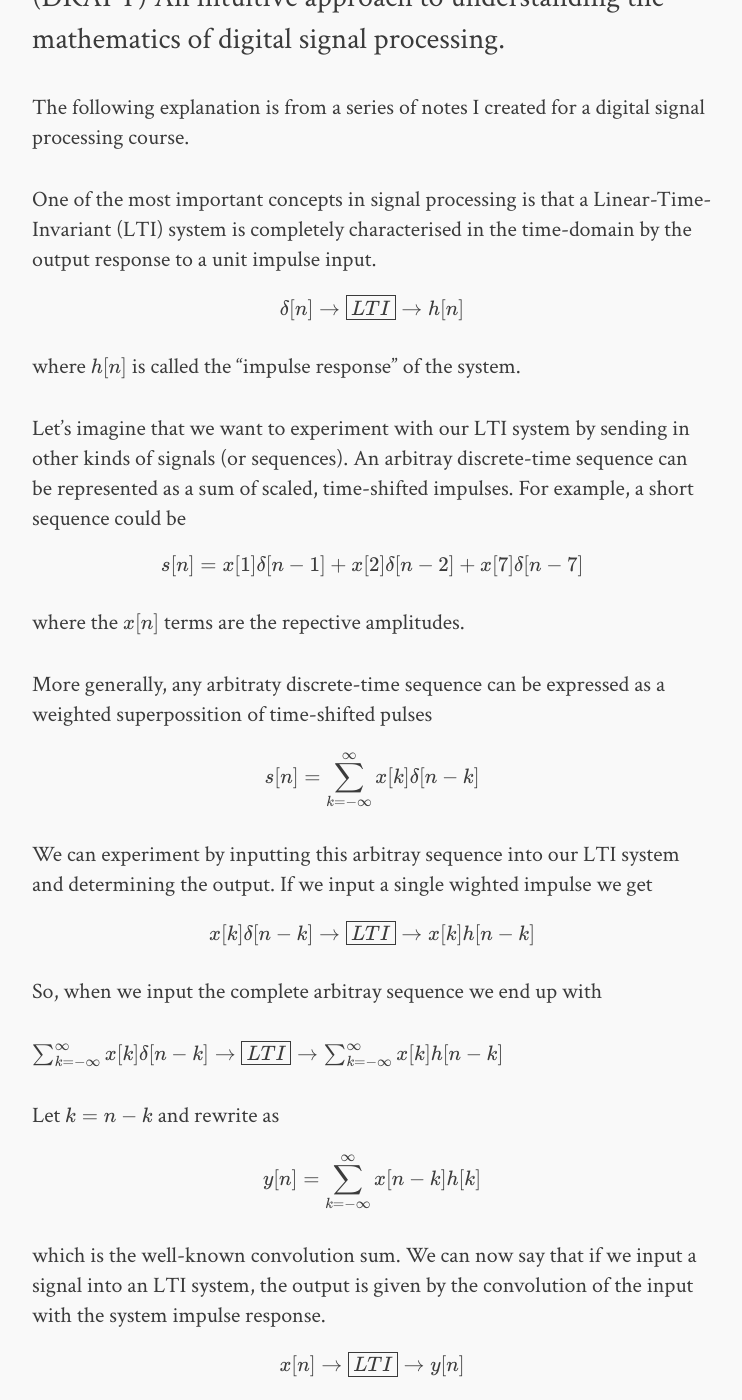
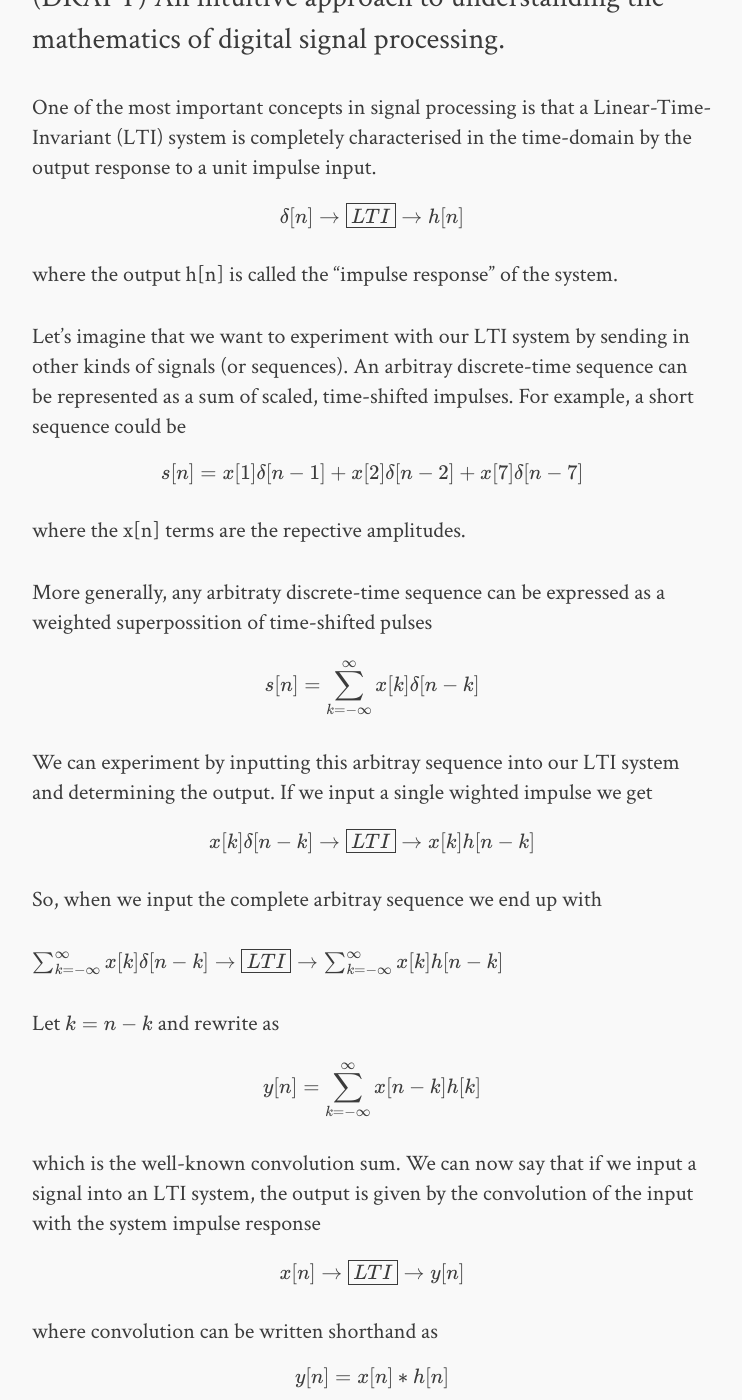
Before and after one commit to ohmdsp/ohmdsp.github.io, a Jekyll site: the page built from _posts/blog/2019-10-23-intuitive-derivations-for-dsp.md, in a window 1280 px wide and 1400 px high, scrolled down 717 px. Shown: the whole window, without its empty margins (268-1010 px from the left). Built offline with Jekyll 4.4.1, drawn with Linux system fonts in a browser that asks for light colours; nearby versions of some CDN libraries; formulas are drawn with MathJax 3; a script that is not in the unit is left out; comment, search, counter and statistics services are not loaded; some of the changed text lies outside the part shown.

Commit message:
added dsp post

```diff
--- a/_layouts/post-light-feature.html
+++ b/_layouts/post-light-feature.html
@@ -10,10 +10,9 @@
 
 {% include head-dark.html %}
 
-
 <section class="article pad-top" id="content">
 
-<!-- <script>
+<script>
   renderMathInElement(
     document.getElementById("content"),
     {
@@ -25,7 +24,7 @@
       ]
     }
   );
-</script> -->
+</script>
 {% endif %}
 
       <article class="wrap post">
--- a/_posts/blog/2019-10-23-intuitive-derivations-for-dsp.md
+++ b/_posts/blog/2019-10-23-intuitive-derivations-for-dsp.md
@@ -10,17 +10,15 @@
 published: true
 ---
 
-The following explanation is from a series of notes I created for a digital signal processing course.
-
 One of the most important concepts in signal processing is that a Linear-Time-Invariant (LTI) system is completely characterised in the time-domain by the output response to a unit impulse input.
 \$$ \delta[n] \rightarrow \boxed{LTI} \rightarrow h[n] $$
 
-where $$h[n]$$ is called the "impulse response" of the system.
+where the output h[n] is called the "impulse response" of the system.
 
 Let's imagine that we want to experiment with our LTI system by sending in other kinds of signals (or sequences). An arbitray discrete-time sequence can be represented as a sum of scaled, time-shifted impulses. For example, a short sequence could be
 \$$ s[n] = x[1]\delta[n-1] + x[2]\delta[n-2] + x[7]\delta[n-7] $$
 
-where the $$x[n]$$ terms are the repective amplitudes.
+where the x[n] terms are the repective amplitudes.
 
 More generally, any arbitraty discrete-time sequence can be expressed as a weighted superpossition of time-shifted pulses
 \$$ s[n] = \sum^{\infty}_{k=-\infty}x[k]\delta[n-k] $$
@@ -80,11 +78,11 @@
 \$$  y[n] = z^{n} \sum^{\infty}_{k=-\infty}h[k]z^{-k} $$
 
 Just like the experiment when we put in a complex exponential, we notice that the output again the input multiplied by a complex scale term. We can reqrite this as
- \$$  y[n] = z^{n}H(z) $$
+\$$  y[n] = z^{n}H(z) $$
 
- where $$H(z)$$ is called the "transfer function" of the system. In general, the transfer function of a signal $$x[n]$$ is computed by
- $$ X(z) = \sum^{\infty}_{n=-\infty}x[n]z^{n} $$
+where $$H(z)$$ is called the "transfer function" of the system. In general, the transfer function of a signal $$x[n]$$ is computed by
+$$ X(z) = \sum^{\infty}_{n=-\infty}x[n]z^{n} $$
 
- This is called the z-transform! A cool fact is that the z-transform can be used to analyze unstable systems. Also, notice that the z-transform reduces to the DTFT when $$r=1$$.
+This is called the z-transform! A cool fact is that the z-transform can be used to analyze unstable systems. Also, notice that the z-transform reduces to the DTFT when $$r=1$$.
 
- Ok. We have arrived at a few very important DSP tools (e.g., convolution, DTFT, DFT, and z-transform) just by running experiments that look at the output of an LTI system given a few different input signal types. These tools from the foundation of much of signal processing theory. In the next post, we will dive deeper into how to use these tools, and look at the inverse transforms associated with the DTFT and z-transform.
+Ok. We have arrived at a few very important DSP tools (e.g., convolution, DTFT, DFT, and z-transform) just by running experiments that look at the output of an LTI system given a few different input signal types. These tools from the foundation of much of signal processing theory. In the next post, we will dive deeper into how to use these tools, and look at the inverse transforms associated with the DTFT and z-transform.
```
Also changed, not shown: other parts of _posts/blog/2019-10-23-intuitive-derivations-for-dsp.md (+2 -2 lines), 1 other file.
